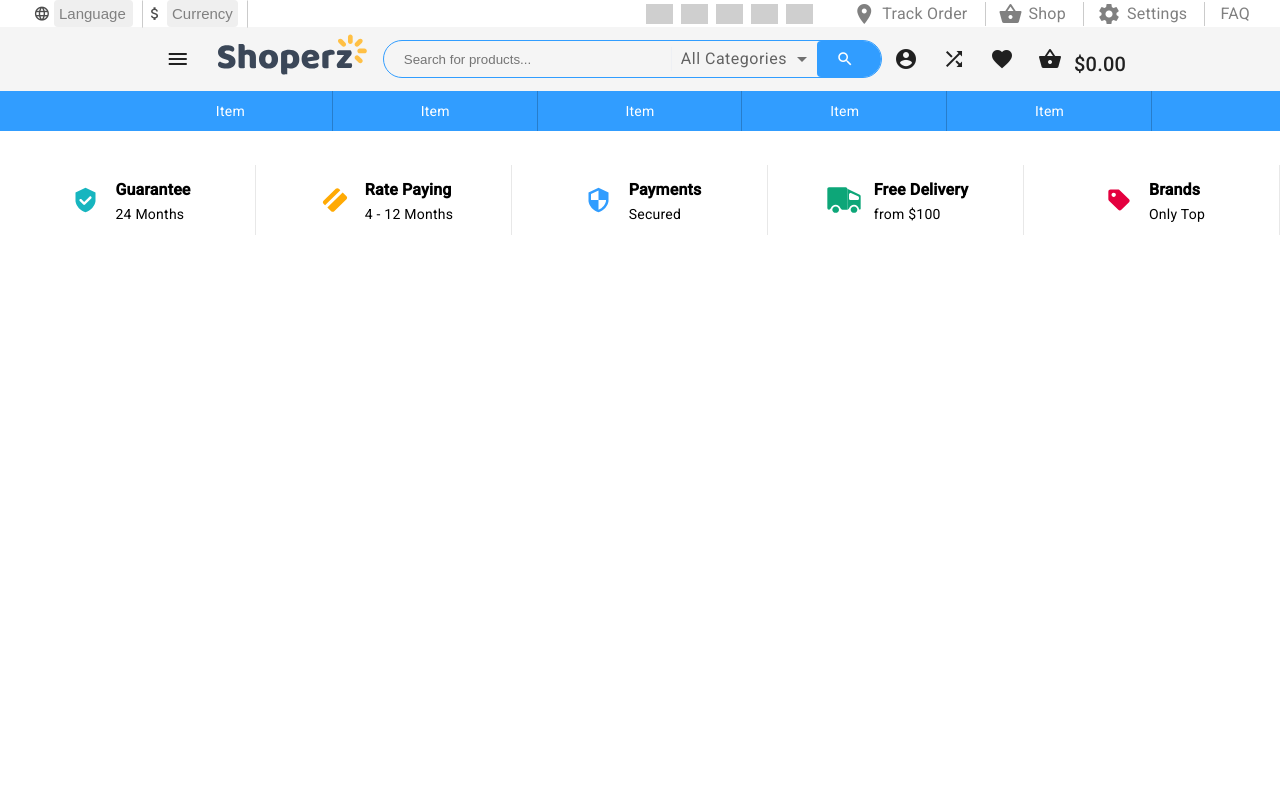
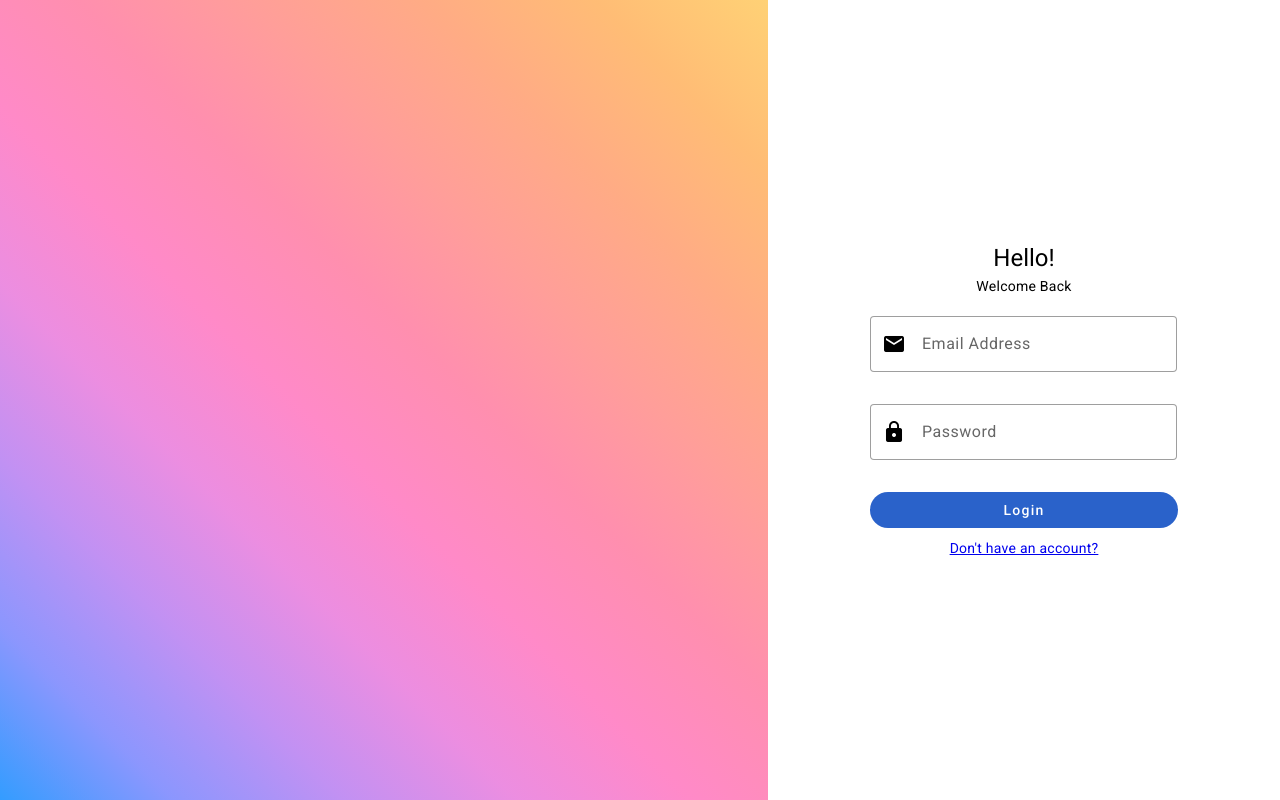
Before and after one commit to reutki/Shoperz, an Angular app: page / in a window 1280 px wide. Built offline with nearby package versions, Linux system fonts and the light colour scheme; grey boxes are pictures that could not be loaded.

Commit message:
[login-screen]:created the component

```diff
--- a/src/app/app.component.html
+++ b/src/app/app.component.html
@@ -1,5 +1,2 @@
-<app-top-header></app-top-header>
-<app-header></app-header>
-<app-categories-nav-bar></app-categories-nav-bar>
-<app-shop-features></app-shop-features>
+<app-login-screen></app-login-screen>
 <router-outlet></router-outlet>
--- /dev/null
+++ b/src/app/components/login-screen/login-screen.component.html
@@ -0,0 +1,18 @@
+<div class="container">
+  <div class="image-container"></div>
+  <form>
+    <h1>Hello!</h1>
+    <p>Welcome Back</p>
+    <mat-form-field appearance="outline" class="form-container">
+      <input matInput placeholder="Email Address" />
+      <mat-icon matPrefix class="email-icon">email</mat-icon>
+    </mat-form-field>
+
+    <mat-form-field appearance="outline" class="form-container">
+      <input matInput type="password" placeholder="Password" />
+      <mat-icon matPrefix class="lock-icon">lock</mat-icon>
+    </mat-form-field>
+    <button mat-flat-button>Login</button>
+    <a href="#">Don't have an account?</a>
+  </form>
+</div>
--- /dev/null
+++ b/src/app/components/login-screen/login-screen.component.scss
@@ -0,0 +1,47 @@
+.container {
+  display: flex;
+  height: 100%;
+}
+.image-container {
+  flex: 1;
+  background-image: linear-gradient(
+    45deg,
+    hsl(209deg 100% 60%) 0%,
+    hsl(234deg 98% 77%) 11%,
+    hsl(270deg 80% 76%) 22%,
+    hsl(307deg 71% 74%) 33%,
+    hsl(328deg 100% 77%) 44%,
+    hsl(343deg 100% 78%) 56%,
+    hsl(3deg 100% 80%) 67%,
+    hsl(19deg 100% 76%) 78%,
+    hsl(31deg 100% 73%) 89%,
+    hsl(40deg 100% 73%) 100%
+  );
+}
+form {
+  width: 40%;
+  display: flex;
+  flex-direction: column;
+  justify-content: center;
+  align-items: center;
+  h1 {
+    margin-bottom: 2px;
+  }
+  p {
+    margin-bottom: 20px;
+  }
+}
+button {
+  text-align: center;
+  padding: 10px;
+  background-color: rgb(42, 98, 202) !important;
+  color: white !important;
+  width: 60%;
+  border-radius: 25px;
+  margin-bottom: 10px;
+}
+mat-form-field {
+  width: 60%;
+  margin-bottom: 10px;
+  border-radius: 25px !important;
+}
```
Also changed, not shown: src/app/app.module.ts (+6 -3 lines), src/app/components/login-screen/login-screen.component.ts (added, +10 -0 lines), 1 other file (tests, documents, lock files or other folders).
